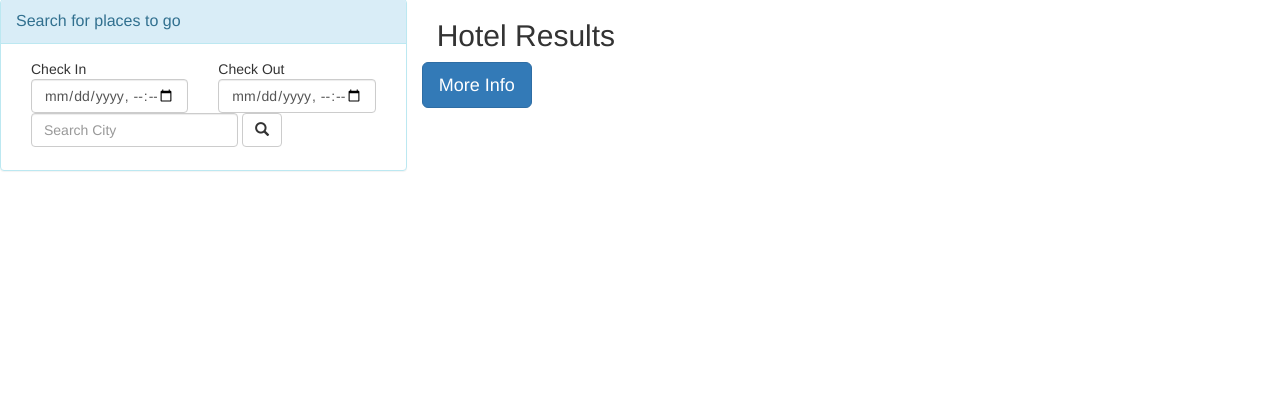
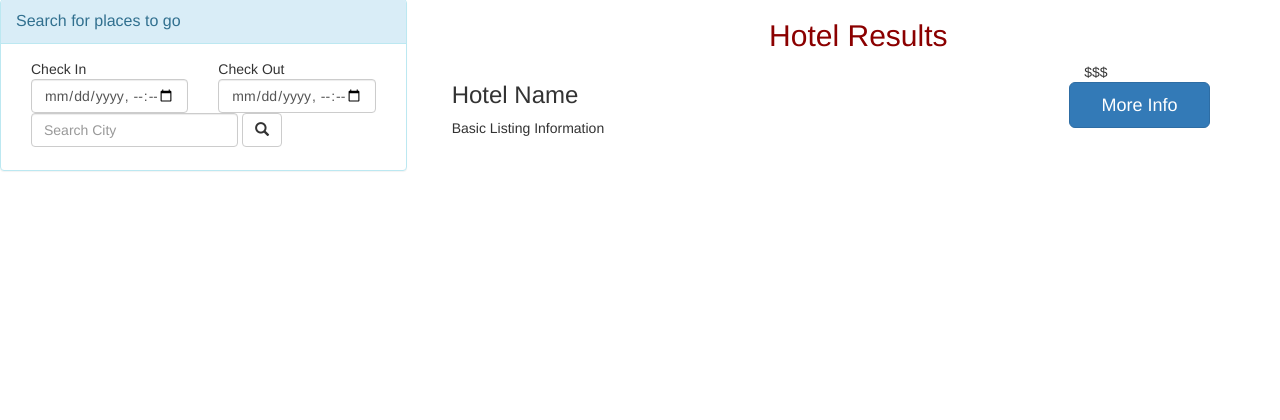
Before and after one commit to longp/Travel, a PHP site: page /travel.html in a window 1280 px wide. Shown: the part 328-748 px from the top of the page. Run offline with PHP 8.4, Linux system fonts and the light colour scheme; some libraries are stand-ins or nearby versions.

Commit message:
added basic hotel result layout with modal

```diff
--- a/css/travel.css
+++ b/css/travel.css
@@ -47,6 +47,12 @@ img
   left:14px;
 }
 
+/*main*/
+.main h2 {
+  text-align: center;
+  color: darkred;
+}
+
 /*footer*/
 footer {
   position:fixed;
--- a/travel.html
+++ b/travel.html
@@ -137,7 +137,7 @@
             <input type="text" class="form-control" placeholder="Search City">
             <button type="submit" class="btn btn-default"><span class="glyphicon glyphicon-search"></span></button>
           </form> -->
-          <div class="dropdown">
+
           <form class="navbar-form dropdown" role="search">
             <input type="text" class="form-control dropdown-toggle" placeholder="Search City" data-toggle="dropdown" aria-haspopup="true" aria-expanded="false">
 
@@ -153,15 +153,19 @@
         </div>
       </div>
     </div>
-    </div>
 
 
     <!--body-->
     <div class="main col-md-8">
       <h2>Hotel Results</h2>
+      <div class="listing col-md-9">
+        <h3>Hotel Name</h3>
+        <p>Basic Listing Information</p>
+      </div>
+      <div class="price col-md-2">$$$
       </div>
       <!-- Button trigger modal -->
-    <button type="button" class="btn btn-primary btn-lg" data-toggle="modal" data-target="#myModal">
+      <button type="button" class="btn btn-primary btn-lg col-md-2" data-toggle="modal" data-target="#myModal">
         More Info
       </button>
 
@@ -184,6 +188,8 @@
         </div>
       </div>
     </div>
+
+  </div>
   <!--10 hotels, random cities-->
 
   <footer>
```
Lines whose indentation alone changed are shown as unchanged.
